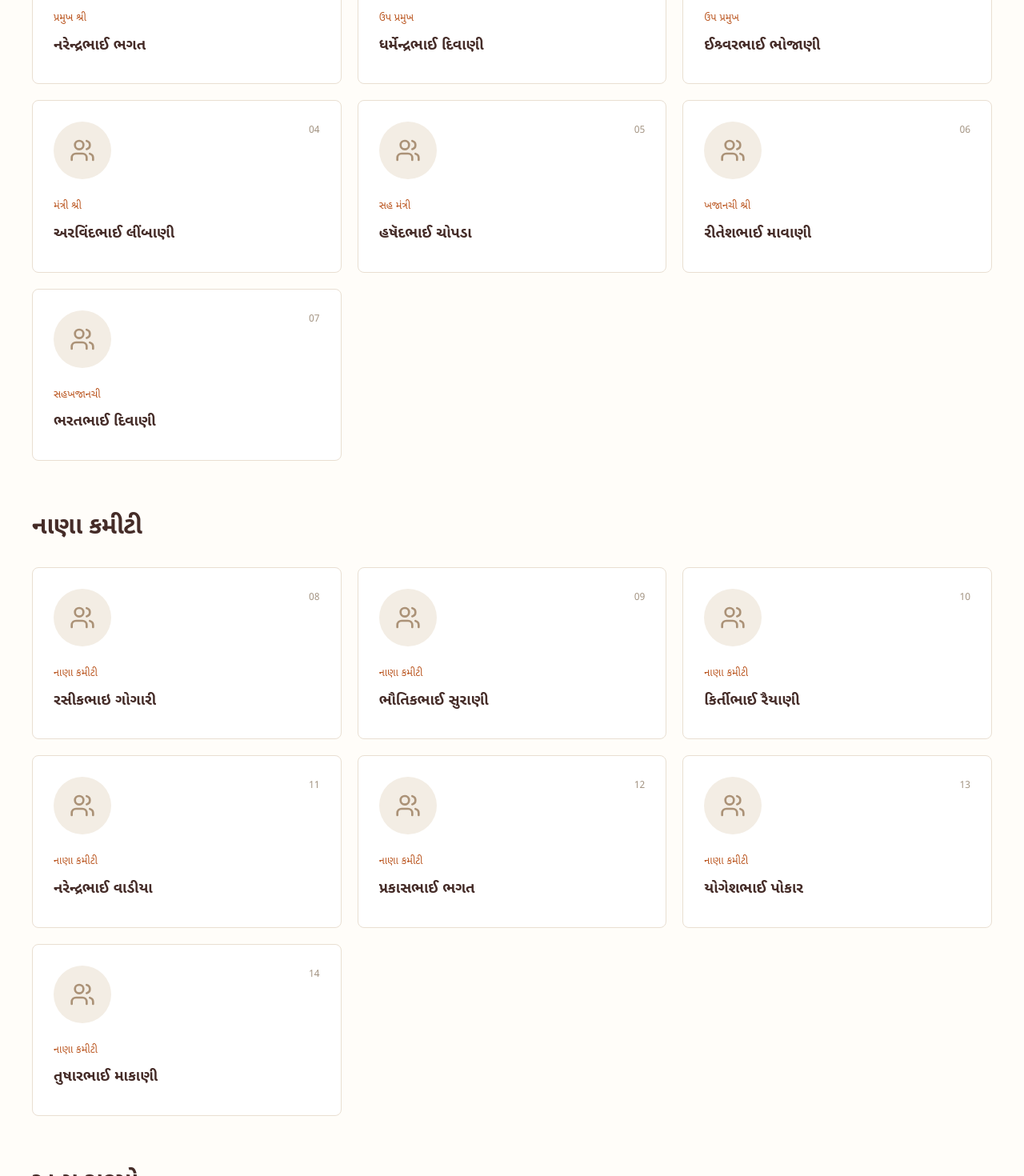
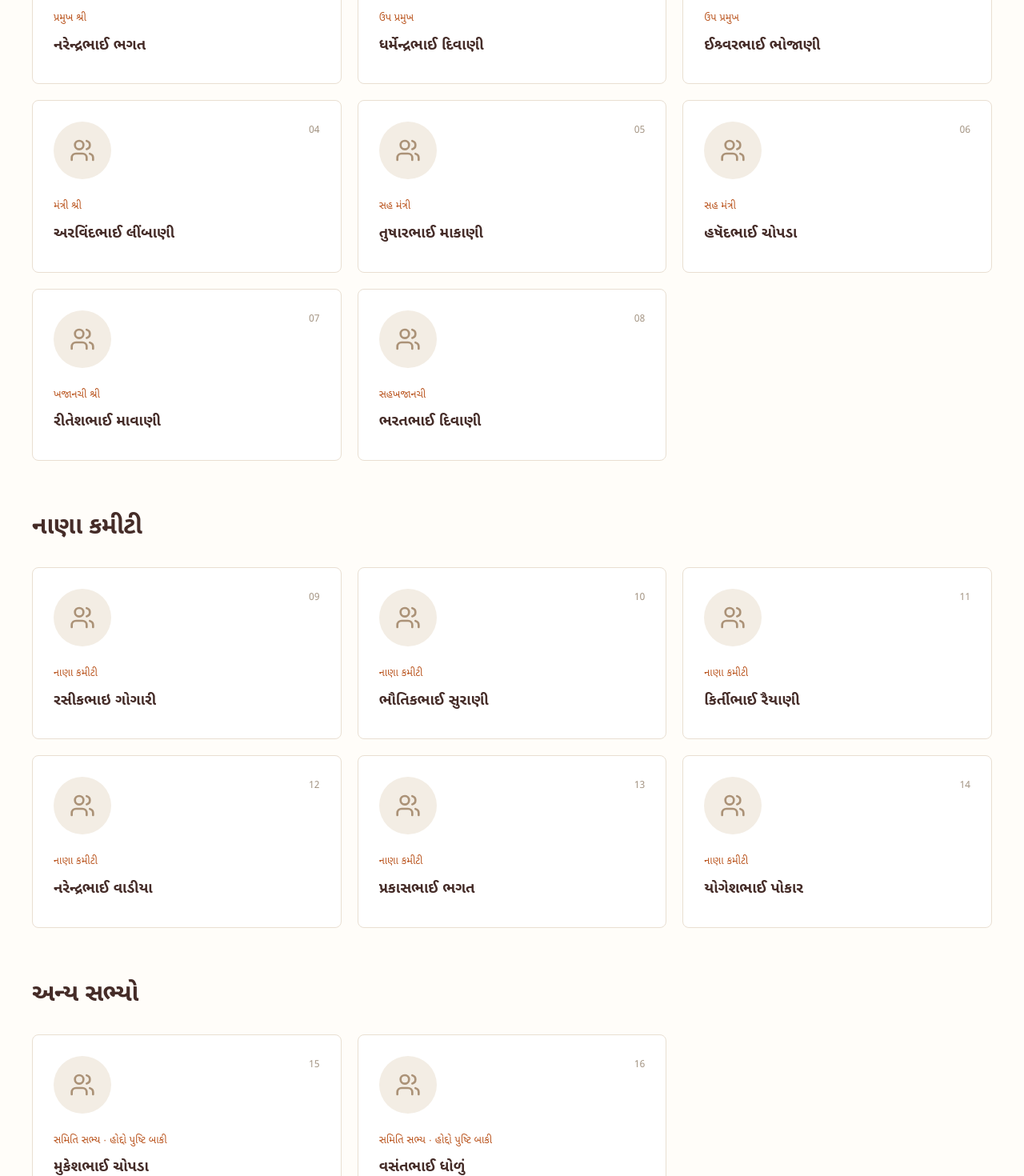
Before and after one commit to arvindlirco-png/DSS, a React (Vite) app: page /#/committee in a window 1280 px wide. Shown: the part 800-2270 px from the top of the page at 80% size. Built offline with nearby package versions, Linux system fonts and the light colour scheme.

Commit message:
Move Tusharbhai Makani after Secretary as Joint Secretary

```diff
--- a/src/data/committee.ts
+++ b/src/data/committee.ts
@@ -5,12 +5,13 @@ const names = [
  ['ધર્મેન્દ્રભાઈ દિવાણી','Dharmendrabhai Diwani','ઉપ પ્રમુખ','Vice President'],
  ['ઈશ્ર્વરભાઈ ભોજાણી','Ishwarbhai Bhojani','ઉપ પ્રમુખ','Vice President'],
  ['અરવિંદભાઈ લીંબાણી','Arvindbhai Limbani','મંત્રી શ્રી','Secretary'],
+ ['તુષારભાઈ માકાણી','Tusharbhai Makani','સહ મંત્રી','Joint Secretary'],
  ['હષૅદભાઈ ચોપડા','Harshadbhai Chopda','સહ મંત્રી','Joint Secretary'],
  ['રીતેશભાઈ માવાણી','Riteshbhai Mavani','ખજાનચી શ્રી','Treasurer'],
  ['ભરતભાઈ દિવાણી','Bharatbhai Diwani','સહખજાનચી','Joint Treasurer'],
- ['રસીકભાઇ ગોગારી','Rasikbhai Gogari'],['ભૌતિકભાઈ સુરાણી','Bhautikbhai Surani'],['કિર્તીભાઈ રૈયાણી','Kirtibhai Raiyani'],['નરેન્દ્રભાઈ વાડીયા','Narendrabhai Wadiya'],['પ્રકાસભાઈ ભગત','Prakashbhai Bhagat'],['યોગેશભાઈ પોકાર','Yogeshbhai Pokar'],['તુષારભાઈ માકાણી','Tusharbhai Makani'],['મુકેશભાઈ ચોપડા','Mukeshbhai Chopda'],['વસંતભાઈ ધોળું','Vasantbhai Dholu'],
+ ['રસીકભાઇ ગોગારી','Rasikbhai Gogari'],['ભૌતિકભાઈ સુરાણી','Bhautikbhai Surani'],['કિર્તીભાઈ રૈયાણી','Kirtibhai Raiyani'],['નરેન્દ્રભાઈ વાડીયા','Narendrabhai Wadiya'],['પ્રકાસભાઈ ભગત','Prakashbhai Bhagat'],['યોગેશભાઈ પોકાર','Yogeshbhai Pokar'],['મુકેશભાઈ ચોપડા','Mukeshbhai Chopda'],['વસંતભાઈ ધોળું','Vasantbhai Dholu'],
 ];
-export const committee:Person[] = names.map((n,i)=>({name:bi(n[0],n[1]),role:i<7?bi(n[2],n[3]):i<14?bi('નાણા કમીટી','Finance Committee'):bi('સમિતિ સભ્ય · હોદ્દો પુષ્ટિ બાકી','Committee member · role to be confirmed'),group:i<7?'office':i<14?'finance':'other',responsibility:pending,photo:'',phone:'',publicPhone:false}));
+export const committee:Person[] = names.map((n,i)=>({name:bi(n[0],n[1]),role:i<8?bi(n[2],n[3]):i<14?bi('નાણા કમીટી','Finance Committee'):bi('સમિતિ સભ્ય · હોદ્દો પુષ્ટિ બાકી','Committee member · role to be confirmed'),group:i<8?'office':i<14?'finance':'other',responsibility:pending,photo:'',phone:'',publicPhone:false}));
 export const committeeNote = bi('આપેલી 16 સભ્યોની યાદી મુજબ. કાર્યકાળ અને સત્તાવાર મંજૂરીની વિગતો બાકી છે. છેલ્લાં બે સભ્યોની સમિતિ અને હોદ્દાની પુષ્ટિ બાકી છે. અંગ્રેજી નામો તથા છેલ્લાં બે નામોના ગુજરાતી લખાણની પુષ્ટિ જરૂરી છે.','Based on the supplied list of 16 people. Term and official approval details are pending. Committee assignments for the final two members need confirmation. English transliterations and the Gujarati spellings of the final two names require confirmation.');
 export const groups = {office:bi('હોદ્દેદારો','Office bearers'),finance:bi('નાણા કમીટી','Finance Committee'),other:bi('અન્ય સભ્યો','Other members')};
 export const eventCommittees: {name:Text; members:Text[]}[] = [];
--- a/src/main.tsx
+++ b/src/main.tsx
@@ -36,7 +36,7 @@ function Home(){const t=useText();return <>
  <section className="intro-section"><span className="eyebrow">{t(navigation[1][1])}</span><div><h2>{t(headings.about)}</h2><p>{t(site.intro)}</p><Link className="text-link" to="/about">{t(ui.learn)}<ArrowRight size={18}/></Link></div></section>
  <section className="section"><SectionHeader title={headings.objectives} to="/objectives" kicker={navigation[2][1]}/><ObjectiveCards limit={6}/><p className="source-note">{t(objectiveNote)}</p></section>
  <section className="section events-notices"><div><SectionHeader title={headings.events} to="/events" kicker={navigation[4][1]}/>{events.length?<EventCard event={events.find(e=>e.status==='upcoming')||events[0]}/>:<Empty/>}</div><div><SectionHeader title={headings.notices} to="/notices" kicker={navigation[5][1]}/><div className="notice-stack">{!notices.length&&<Empty/>}{notices.map(n=><article className="notice" key={n.id}>{n.sample&&<Badge sample/>}<h3>{t(n.title)}</h3><p>{t(n.summary)}</p><Link className="text-link" to="/notices">{t(ui.details)}<ArrowRight size={16}/></Link></article>)}</div></div></section>
- <section className="section"><SectionHeader title={headings.committee} to="/committee" kicker={navigation[3][1]}/><div className="people-grid">{[committee[0],committee[3],committee[5]].filter(Boolean).map((p,i)=><PersonCard key={i} person={p} index={i}/>)}</div></section>
+ <section className="section"><SectionHeader title={headings.committee} to="/committee" kicker={navigation[3][1]}/><div className="people-grid">{[committee[0],committee[3],committee[6]].filter(Boolean).map((p,i)=><PersonCard key={i} person={p} index={i}/>)}</div></section>
  <section className="section"><SectionHeader title={headings.gallery} to="/gallery" kicker={navigation[6][1]}/><div className="gallery-preview">{!albums[0]?.images.length&&<Empty/>}{albums[0]?.images.slice(0,3).map((im,i)=><Link to="/gallery" key={im.src}><img src={im.src} alt={t(im.caption)} loading="lazy"/><span>{t(site.sample)} · {String(i+1).padStart(2,'0')}</span></Link>)}</div></section>
  <section className="section"><SectionHeader title={headings.documents} to="/documents"/><div className="two-col">{documents.map(d=><DocumentCard key={d.id} doc={d}/>)}</div></section><ContactCta/>
  </>}
```
